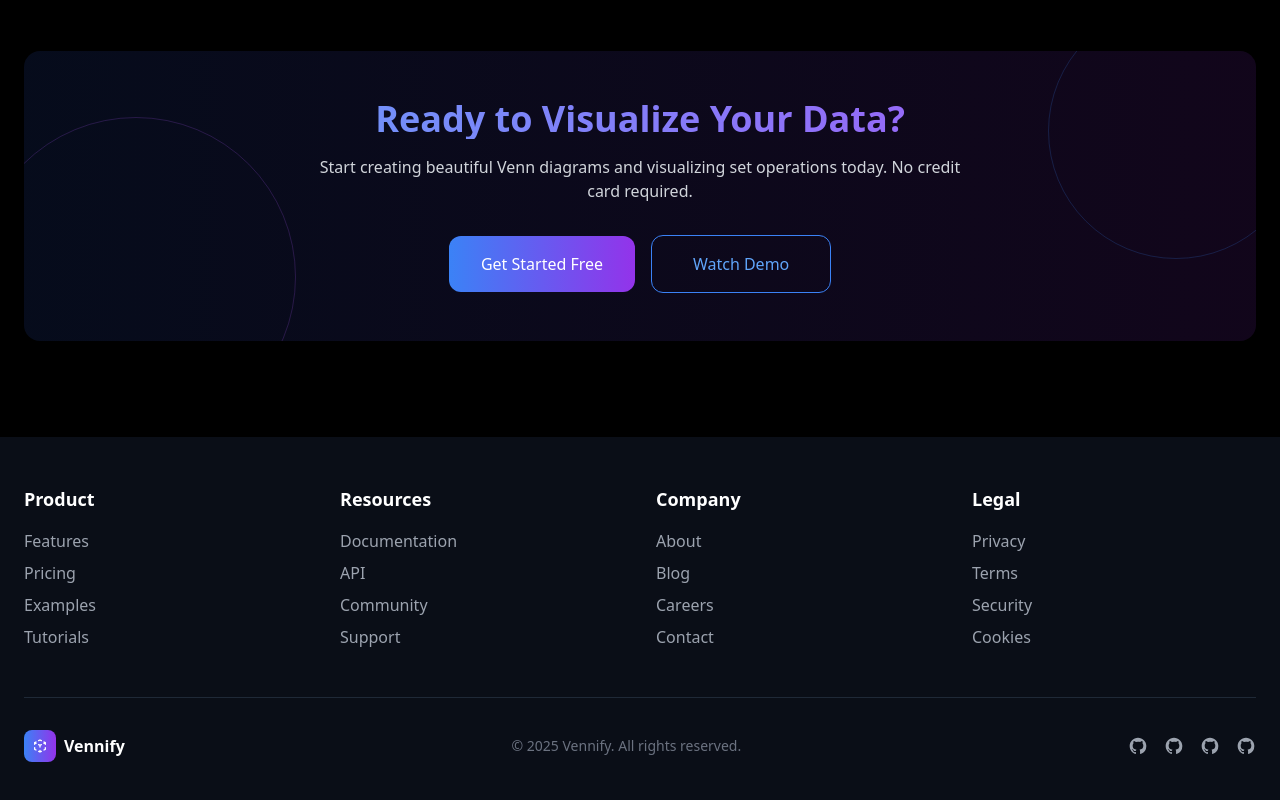
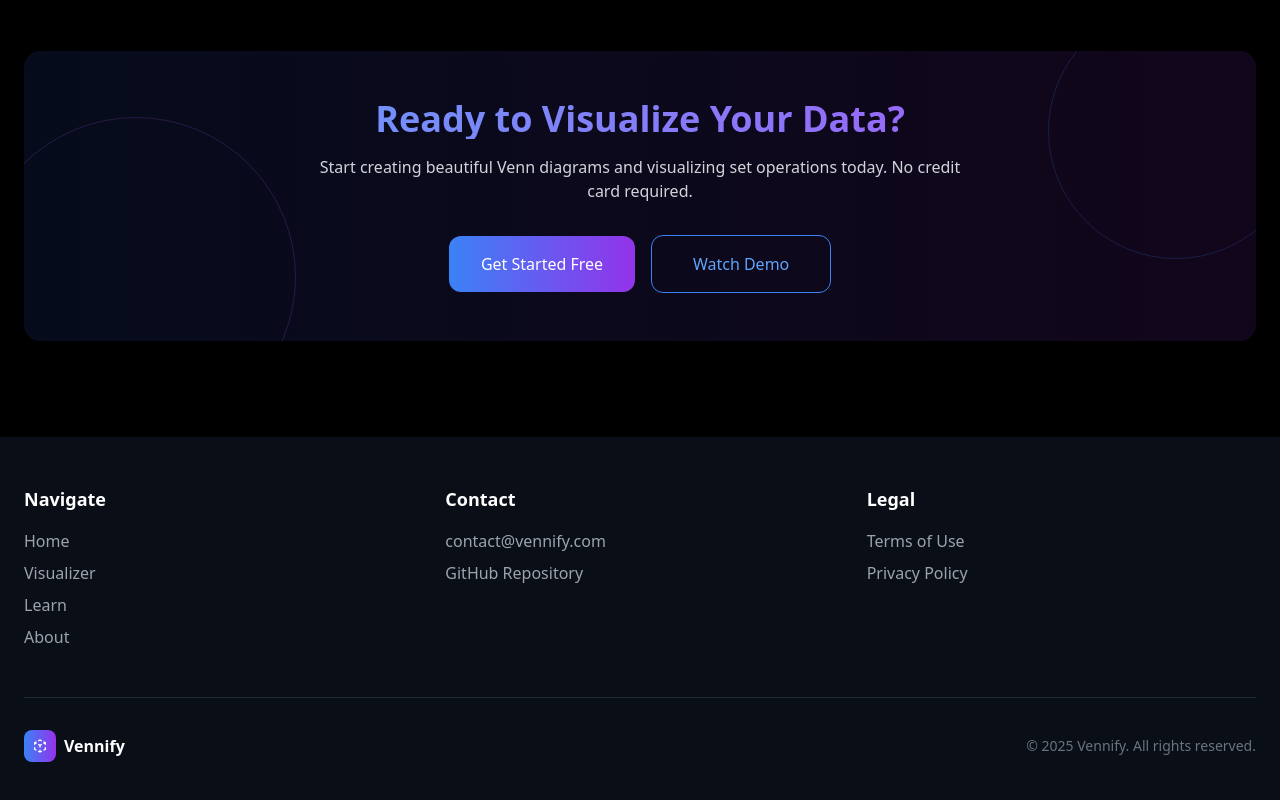
Before and after one commit to siddhant4357/Vennify, a React (Vite) app in the folder vennify/: page / in a window 1280 px wide. Shown: the part 2224-3024 px from the top of the page. Built offline with nearby package versions, Linux system fonts and the light colour scheme.

Commit message:
few things need to change

```diff
--- a/vennify/src/components/Footer.jsx
+++ b/vennify/src/components/Footer.jsx
@@ -1,43 +1,46 @@
 import React from 'react';
+import { Link } from 'react-router-dom';
 
 const Footer = () => {
   return (
-    <footer className="py-12 bg-gray-900 bg-opacity-60">
+    <footer id="footer" className="py-12 bg-gray-900 bg-opacity-60">
       <div className="container mx-auto px-6">
-        <div className="grid grid-cols-2 md:grid-cols-4 gap-8 mb-12">
+        <div className="grid grid-cols-1 md:grid-cols-3 gap-8 mb-12">
           <div>
-            <h3 className="text-lg font-bold mb-4 text-white">Product</h3>
+            <h3 className="text-lg font-bold mb-4 text-white">Navigate</h3>
             <ul className="space-y-2">
-              {['Features', 'Pricing', 'Examples', 'Tutorials'].map((item, index) => (
-                <li key={index}><a href="#" className="text-gray-400 hover:text-blue-400 transition-colors">{item}</a></li>
-              ))}
+              <li><Link to="/" className="text-gray-400 hover:text-blue-400 transition-colors">Home</Link></li>
+              <li><Link to="/visualizer" className="text-gray-400 hover:text-blue-400 transition-colors">Visualizer</Link></li>
+              <li><Link to="/theory" className="text-gray-400 hover:text-blue-400 transition-colors">Learn</Link></li>
+              <li><Link to="/about" className="text-gray-400 hover:text-blue-400 transition-colors">About</Link></li>
             </ul>
           </div>
+
           <div>
-            <h3 className="text-lg font-bold mb-4 text-white">Resources</h3>
+            <h3 className="text-lg font-bold mb-4 text-white">Contact</h3>
             <ul className="space-y-2">
-              {['Documentation', 'API', 'Community', 'Support'].map((item, index) => (
-                <li key={index}><a href="#" className="text-gray-400 hover:text-blue-400 transition-colors">{item}</a></li>
-              ))}
+              <li>
+                <a href="mailto:siddhantsankesara@gmail.com" className="text-gray-400 hover:text-blue-400 transition-colors">
+                  contact@vennify.com
+                </a>
+              </li>
+              <li>
+                <a href="https://github.com/siddhant4357/Vennify" target="_blank" rel="noopener noreferrer" className="text-gray-400 hover:text-blue-400 transition-colors">
+                  GitHub Repository
+                </a>
+              </li>
             </ul>
           </div>
-          <div>
-            <h3 className="text-lg font-bold mb-4 text-white">Company</h3>
-            <ul className="space-y-2">
-              {['About', 'Blog', 'Careers', 'Contact'].map((item, index) => (
-                <li key={index}><a href="#" className="text-gray-400 hover:text-blue-400 transition-colors">{item}</a></li>
-              ))}
-            </ul>
-          </div>
+
           <div>
             <h3 className="text-lg font-bold mb-4 text-white">Legal</h3>
             <ul className="space-y-2">
-              {['Privacy', 'Terms', 'Security', 'Cookies'].map((item, index) => (
-                <li key={index}><a href="#" className="text-gray-400 hover:text-blue-400 transition-colors">{item}</a></li>
-              ))}
+              <li><a href="#" className="text-gray-400 hover:text-blue-400 transition-colors">Terms of Use</a></li>
+              <li><a href="#" className="text-gray-400 hover:text-blue-400 transition-colors">Privacy Policy</a></li>
             </ul>
           </div>
         </div>
+
         <div className="pt-8 border-t border-gray-800 flex flex-col md:flex-row justify-between items-center">
           <div className="flex items-center mb-4 md:mb-0">
             <div className="w-8 h-8 bg-gradient-to-r from-blue-500 to-purple-600 rounded-lg flex items-center justify-center mr-2">
@@ -47,17 +50,7 @@ const Footer = () => {
             </div>
             <span className="text-white font-bold">Vennify</span>
           </div>
-          <p className="text-gray-500 text-sm">© 2025 Vennify. All rights reserved.</p>
-          <div className="flex space-x-4 mt-4 md:mt-0">
-            {['facebook', 'twitter', 'instagram', 'github'].map((social, index) => (
-              <a key={index} href="#" className="text-gray-400 hover:text-white transition-colors">
-                <span className="sr-only">{social}</span>
-                <svg className="h-5 w-5" fill="currentColor" viewBox="0 0 24 24">
-                  <path fillRule="evenodd" d="M12 2C6.477 2 2 6.484 2 12.017c0 4.425 2.865 8.18 6.839 9.504.5.092.682-.217.682-.483 0-.237-.008-.868-.013-1.703-2.782.605-3.369-1.343-3.369-1.343-.454-1.158-1.11-1.466-1.11-1.466-.908-.62.069-.608.069-.608 1.003.07 1.531 1.032 1.531 1.032.892 1.53 2.341 1.088 2.91.832.092-.647.35-1.088.636-1.338-2.22-.253-4.555-1.113-4.555-4.951 0-1.093.39-1.988 1.029-2.688-.103-.253-.446-1.272.098-2.65 0 0 .84-.27 2.75 1.026A9.564 9.564 0 0112 6.844c.85.004 1.705.115 2.504.337 1.909-1.296 2.747-1.027 2.747-1.027.546 1.379.202 2.398.1 2.651.64.7 1.028 1.595 1.028 2.688 0 3.848-2.339 4.695-4.566 4.943.359.309.678.92.678 1.855 0 1.338-.012 2.419-.012 2.747 0 .268.18.58.688.482A10.019 10.019 0 0022 12.017C22 6.484 17.522 2 12 2z" clipRule="evenodd" />
-                </svg>
-              </a>
-            ))}
-          </div>
+          <p className="text-gray-500 text-sm">© {new Date().getFullYear()} Vennify. All rights reserved.</p>
         </div>
       </div>
     </footer>
--- a/vennify/src/pages/HomePage.jsx
+++ b/vennify/src/pages/HomePage.jsx
@@ -1,5 +1,5 @@
 import React, { useEffect, useState } from 'react';
-import { useNavigate } from 'react-router-dom';  // Add this import
+import { useNavigate, Link } from 'react-router-dom';  // Add this import
 import Footer from '../components/Footer';
 import MathLines from '../components/MathLines';
 import VennDiagram from '../components/VennDiagram';
@@ -22,7 +22,7 @@ const HomePage = () => {
         {/* Navigation */}
         <nav className={`fixed top-0 left-0 right-0 z-50 transition-all duration-700 ease-in-out ${isLoaded ? 'opacity-100 translate-y-0' : 'opacity-0 -translate-y-4'}`}>
           <div className="container mx-auto px-6 py-4 flex items-center justify-between">
-            <div className="flex items-center">
+            <div className="flex items-center cursor-pointer" onClick={() => navigate('/')}>
               <div className="w-10 h-10 bg-gradient-to-r from-blue-500 to-purple-600 rounded-lg flex items-center justify-center mr-3">
                 <svg xmlns="http://www.w3.org/2000/svg" className="h-6 w-6 text-white" fill="none" viewBox="0 0 24 24" stroke="currentColor">
                   <path strokeLinecap="round" strokeLinejoin="round" strokeWidth={2} d="M14 10l-2 1m0 0l-2-1m2 1v2.5M20 7l-2 1m2-1l-2-1m2 1v2.5M14 4l-2-1-2 1M4 7l2-1M4 7l2 1M4 7v2.5M12 21l-2-1m2 1l2-1m-2 1v-2.5M6 18l-2-1v-2.5M18 18l2-1v-2.5" />
@@ -32,9 +32,9 @@ const HomePage = () => {
             </div>
                 <div className="hidden md:flex items-center space-x-6">
                     <a href="#features" className="text-gray-300 hover:text-white transition-colors">Features</a>
-                    <a href="/visualizer" className="text-gray-300 hover:text-white transition-colors">Visualizer</a>
-                    <a href="/theory" className="text-gray-300 hover:text-white transition-colors">Learn</a>
-                    <a href="/about" className="text-gray-300 hover:text-white transition-colors">About</a>
+                    <Link to="/visualizer" className="text-gray-300 hover:text-white transition-colors">Visualizer</Link>
+                    <Link to="/theory" className="text-gray-300 hover:text-white transition-colors">Learn</Link>
+                    <Link to="/about" className="text-gray-300 hover:text-white transition-colors">About</Link>
                 </div>
             <button className="md:hidden text-gray-300">
               <svg xmlns="http://www.w3.org/2000/svg" className="h-6 w-6" fill="none" viewBox="0 0 24 24" stroke="currentColor">
@@ -103,12 +103,15 @@ const HomePage = () => {
                   <p className="text-gray-400 mb-6 flex-grow">
                     Create custom Venn diagrams with our intuitive drag-and-drop interface. Perform operations like Union, Intersection, and Complement with real-time visual feedback.
                   </p>
-                  <a href="#" className="text-blue-400 flex items-center group-hover:text-blue-300 transition-colors">
+                  <Link
+                    to="/visualizer"
+                    className="text-blue-400 flex items-center group-hover:text-blue-300 transition-colors"
+                  >
                     Explore tool
                     <svg xmlns="http://www.w3.org/2000/svg" className="h-5 w-5 ml-1 group-hover:translate-x-1 transition-transform" fill="none" viewBox="0 0 24 24" stroke="currentColor">
                       <path strokeLinecap="round" strokeLinejoin="round" strokeWidth={2} d="M13 7l5 5m0 0l-5 5m5-5H6" />
                     </svg>
-                  </a>
+                  </Link>
                 </div>
               </div>
 
@@ -125,12 +128,15 @@ const HomePage = () => {
                   <p className="text-gray-400 mb-6 flex-grow">
                     Interactive tutorials and step-by-step guides to help you understand set theory concepts like never before. Master the fundamentals with visual learning.
                   </p>
-                  <a href="#" className="text-purple-400 flex items-center group-hover:text-purple-300 transition-colors">
+                  <Link
+                    to="/theory"
+                    className="text-purple-400 flex items-center group-hover:text-purple-300 transition-colors"
+                  >
                     Start learning
                     <svg xmlns="http://www.w3.org/2000/svg" className="h-5 w-5 ml-1 group-hover:translate-x-1 transition-transform" fill="none" viewBox="0 0 24 24" stroke="currentColor">
                       <path strokeLinecap="round" strokeLinejoin="round" strokeWidth={2} d="M13 7l5 5m0 0l-5 5m5-5H6" />
                     </svg>
-                  </a>
+                  </Link>
                 </div>
               </div>
 
@@ -147,7 +153,14 @@ const HomePage = () => {
                   <p className="text-gray-400 mb-6 flex-grow">
                     Connect with fellow math enthusiasts, share diagrams, and collaborate on complex set problems. Join discussions and advance your knowledge together.
                   </p>
-                  <a href="#" className="text-teal-400 flex items-center group-hover:text-teal-300 transition-colors">
+                  <a
+                    href="#footer"
+                    onClick={(e) => {
+                      e.preventDefault();
+                      document.querySelector('footer').scrollIntoView({ behavior: 'smooth' });
+                    }}
+                    className="text-teal-400 flex items-center group-hover:text-teal-300 transition-colors"
+                  >
                     Join community
                     <svg xmlns="http://www.w3.org/2000/svg" className="h-5 w-5 ml-1 group-hover:translate-x-1 transition-transform" fill="none" viewBox="0 0 24 24" stroke="currentColor">
                       <path strokeLinecap="round" strokeLinejoin="round" strokeWidth={2} d="M13 7l5 5m0 0l-5 5m5-5H6" />
```
Also changed, not shown: vennify/src/pages/VisualizerPage.jsx (+96 -64 lines).
